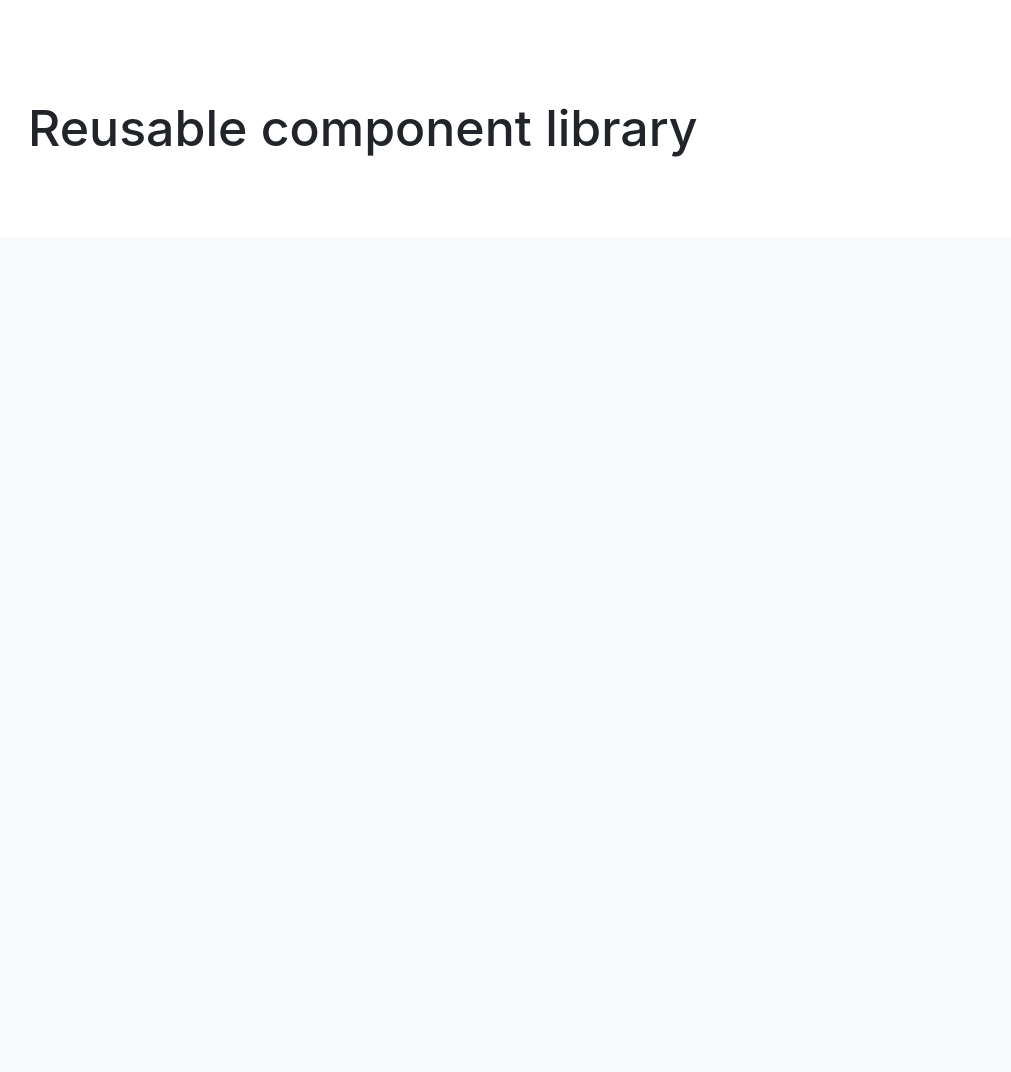
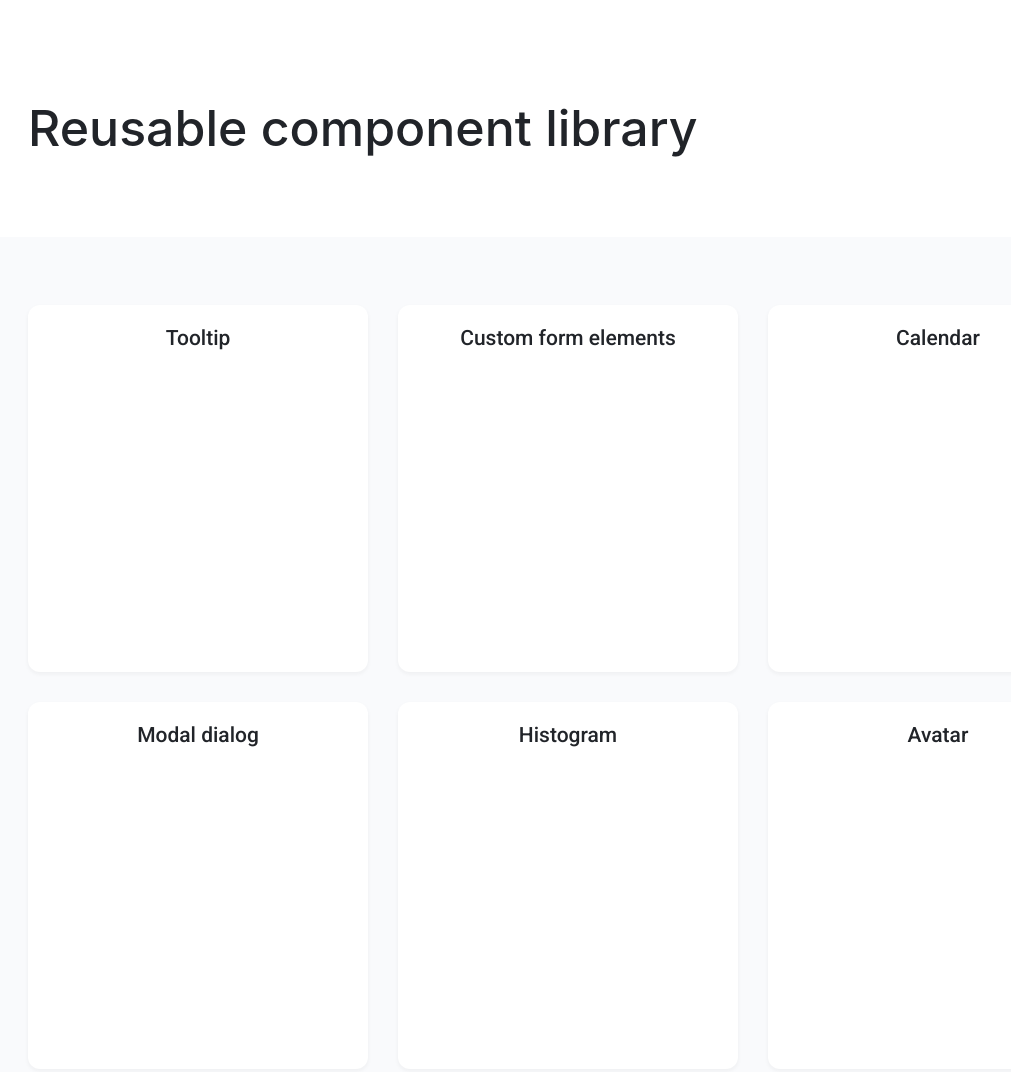
Before and after one commit to js-tasks-ru/htmlcss-20220519_vasilisa-zaytseva, a website: page index.html in a window 1280 px wide. Shown: the top 1072 px of the page, without its empty margins (57-1068 px from the left). Drawn offline with Linux system fonts and the light colour scheme.

Commit message:
main_page_cards_solution

```diff
--- a/assets/css/main.css
+++ b/assets/css/main.css
@@ -4,6 +4,8 @@
 @import "../../components/footer/footer.css";
 @import "../../components/preview/preview.css";
 @import "../../components/container/container.css";
+@import "../../components/card/card.css";
+
 
 @font-face {
     font-family: "Inter";
--- /dev/null
+++ b/components/card/card.css
@@ -0,0 +1,19 @@
+.card {
+    height: 367px;
+    background: #FFFFFF;
+    /* Card Shadow */
+
+    box-shadow: 0px 2px 4px rgba(33, 36, 41, 0.05);
+    border-radius: 12px;
+    display: inline-block;
+    font-size: 16px;
+}
+.card__caption {
+    font-family: 'Roboto', sans-serif;
+    font-style: normal;
+    font-weight: 500;
+    font-size: 21px;
+    line-height: 25px;
+    text-align: center;
+    color: #212429;
+}
--- a/components/preview/preview.css
+++ b/components/preview/preview.css
@@ -1,4 +1,16 @@
 .preview {
-    height: 1036px;
+    /*height: 1036px;*/
+    padding: 68px 0px;
     background: #F9FAFC;
 }
+
+.preview__inner {
+    display: flex;
+    flex-wrap: wrap;
+    gap:30px;
+}
+
+.preview__card {
+    width: calc(100%/3 - 30px);
+    /*flex-basis:350px;*/
+}
--- a/index.html
+++ b/index.html
@@ -13,6 +13,16 @@
         </div>
     </header>
     <main class="preview">
+        <div class='container'>
+            <div class="preview__inner">
+                <div class="card preview__card"><p class="card__caption">Tooltip</p></div>
+                <div class="card preview__card"><p class="card__caption">Custom form elements</p></div>
+                <div class="card preview__card"><p class="card__caption">Calendar</p></div>
+                <div class="card preview__card"><p class="card__caption">Modal dialog</p></div>
+                <div class="card preview__card"><p class="card__caption">Histogram</p></div>
+                <div class="card preview__card"><p class="card__caption">Avatar</p></div>
+            </div>
+        </div>
     </main>
     <footer class="footer">
         <div class="container">
```
